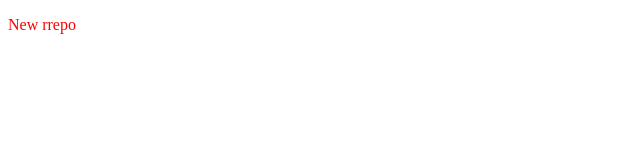
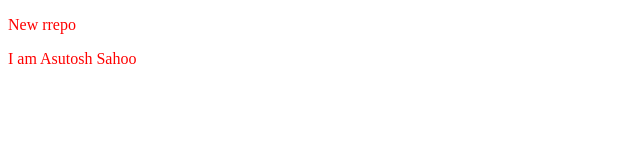
Before and after one commit to Asutosh2072/localRepo, a plain HTML site: page index.html in a window 1280 px wide. Shown: the whole page, without its empty margins (0-640 px from the left). Drawn offline with Linux system fonts and the light colour scheme.

Commit message:
Add new feature

```diff
--- a/index.html
+++ b/index.html
@@ -8,5 +8,6 @@
 </head>
 <body>
     <p>New rrepo</p>
+    <p>I am Asutosh Sahoo</p>
 </body>
 </html>
```
